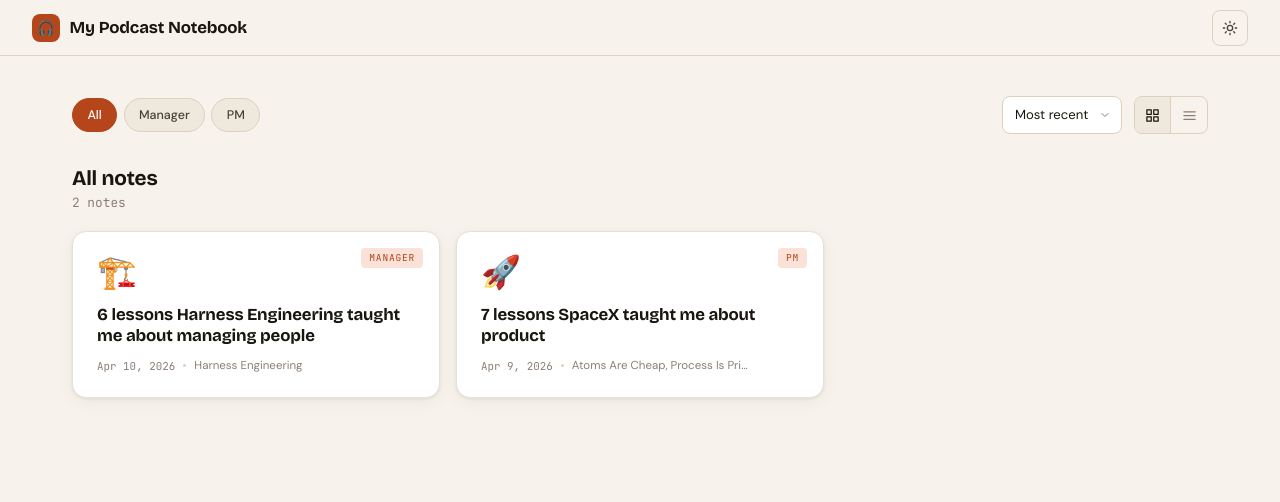
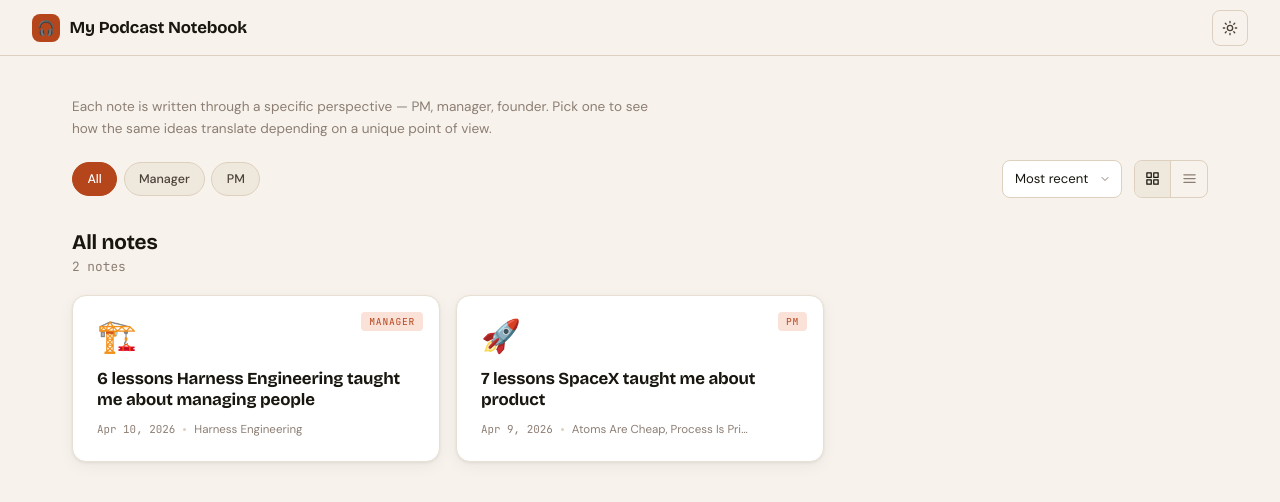
Before and after one commit to lisaqiyali-0105/podcast-recap, a website: page library/index.html in a window 1280 px wide. Drawn offline with nearby package versions, Linux system fonts and the light colour scheme.

Commit message:
Add perspective filter hint text above chips

```diff
--- a/library/index.html
+++ b/library/index.html
@@ -131,6 +131,15 @@
       max-width: 1200px;
       margin: 0 auto;
       padding: 2.5rem 2rem 4rem;
+    }
+
+    /* ── FILTER HINT ── */
+    .filter-hint {
+      font-size: 0.85rem;
+      color: var(--text-muted);
+      margin: 0 0 1.25rem;
+      max-width: 600px;
+      line-height: 1.6;
     }
 
     /* ── TOOLBAR ── */
@@ -470,6 +479,9 @@
 <!-- MAIN -->
 <main class="main">
 
+  <!-- HELPER TEXT -->
+  <p class="filter-hint">Each note is written through a specific perspective — PM, manager, founder. Pick one to see how the same ideas translate depending on a unique point of view.</p>
+
   <!-- TOOLBAR -->
   <div class="toolbar">
     <div class="filter-chips" id="filter-chips" role="group" aria-label="Filter by perspective">
```
